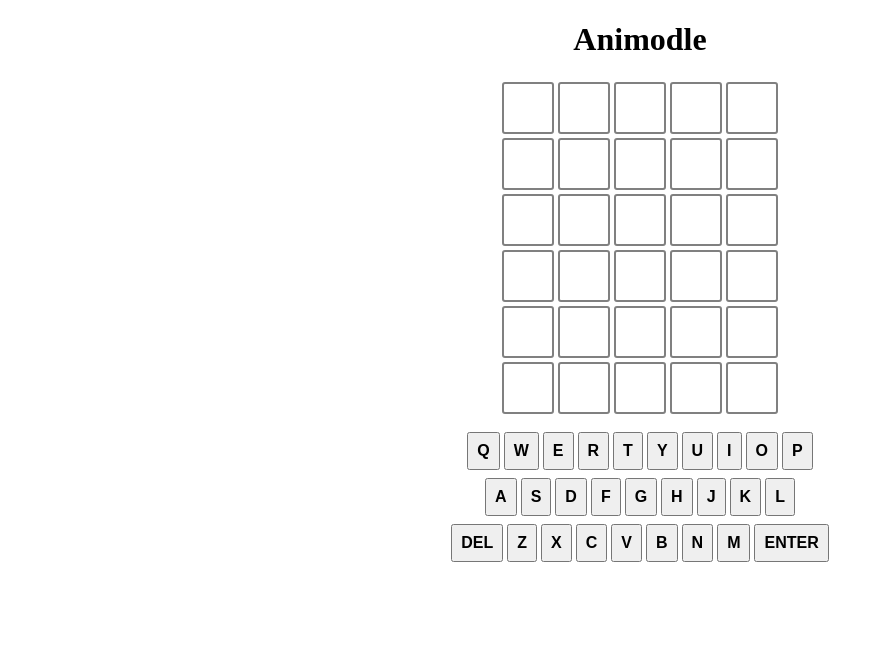
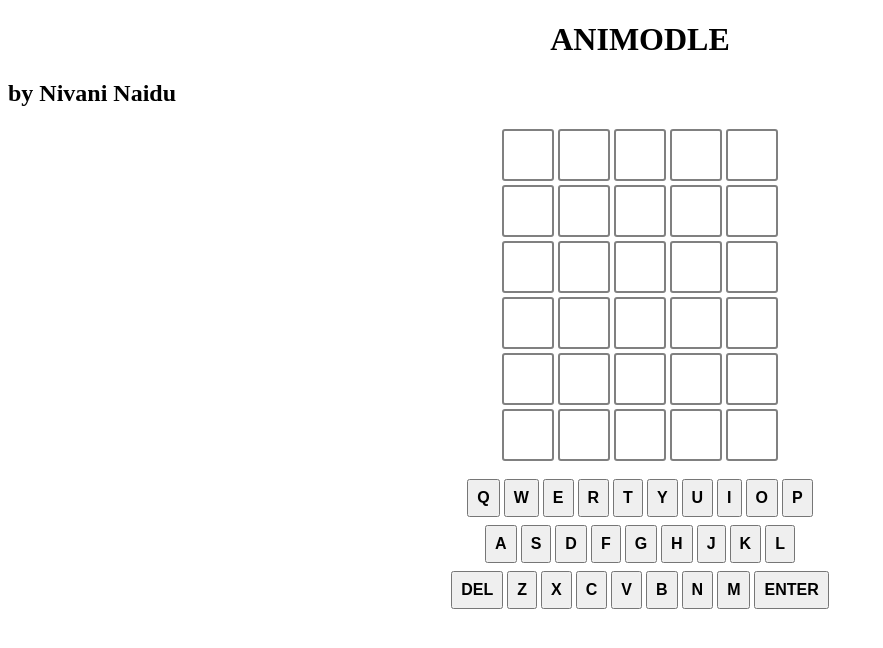
Before and after one commit to nivaninaidu/animodle, a website with bundled scripts: page index.html in a window 1280 px wide. Shown: the whole page, without its empty margins (0-883 px from the left). Built offline with nearby package versions, Linux system fonts and the light colour scheme.

Commit message:
Update index.html

```diff
--- a/index.html
+++ b/index.html
@@ -4,7 +4,7 @@
     <meta charset="UTF-8">
     <meta http-equiv="X-UA-Compatible" content="IE=edge">
     <meta name="viewport" content="width=device-width, initial-scale=1.0">
-    <title>Wordle</title>
+    <title>Animodle</title>
     <link rel="stylesheet" href="style.css">
     <link href="https://cdnjs.cloudflare.com/ajax/libs/toastr.js/latest/toastr.min.css" rel="stylesheet"/>
     <link
@@ -13,7 +13,8 @@
   />
 </head>
 <body>
-    <h1> Animodle </h1>
+    <h1> ANIMODLE </h1>
+    <h2> by Nivani Naidu </h2>
 
     <div id="game-board">
 
```
